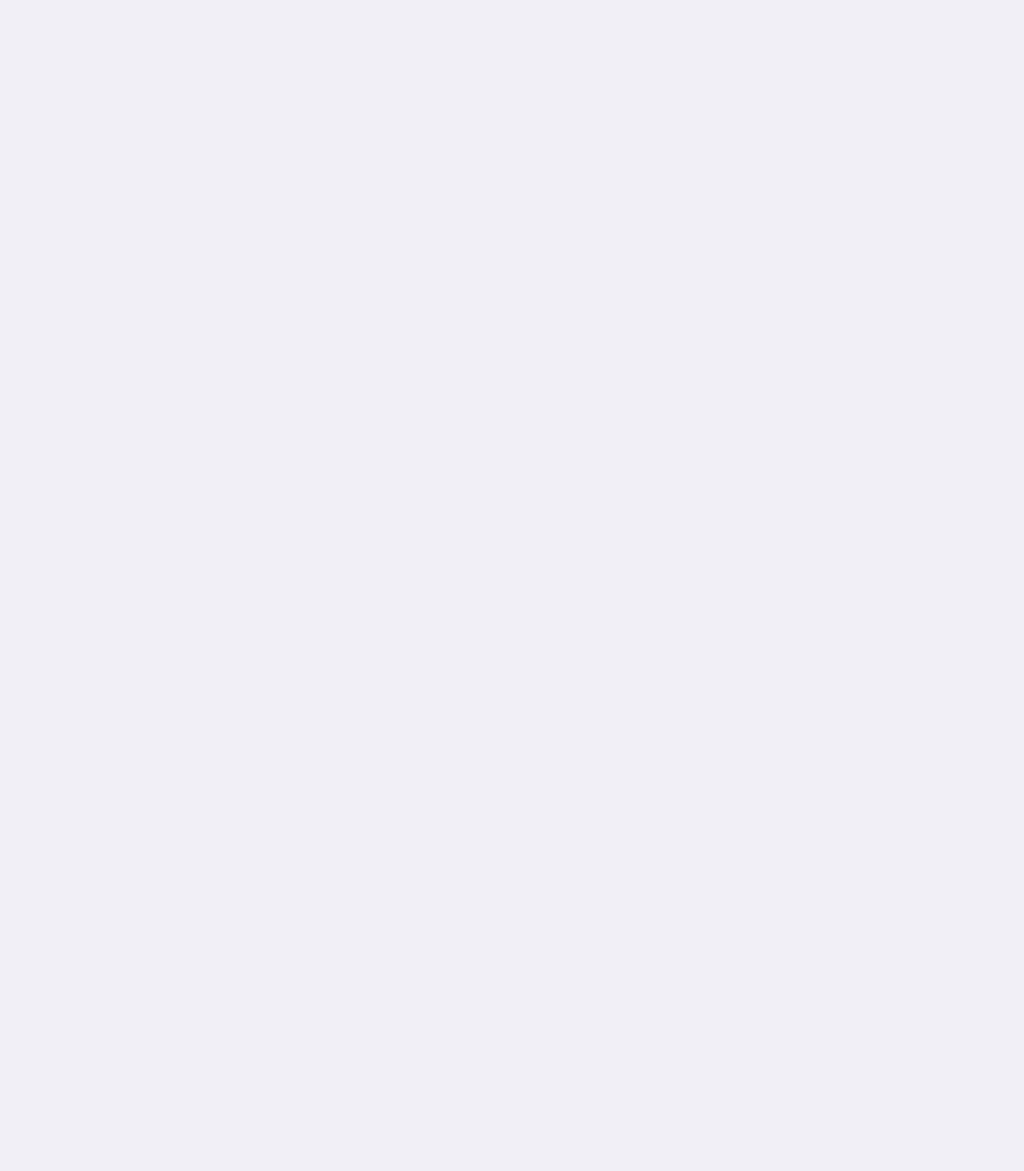
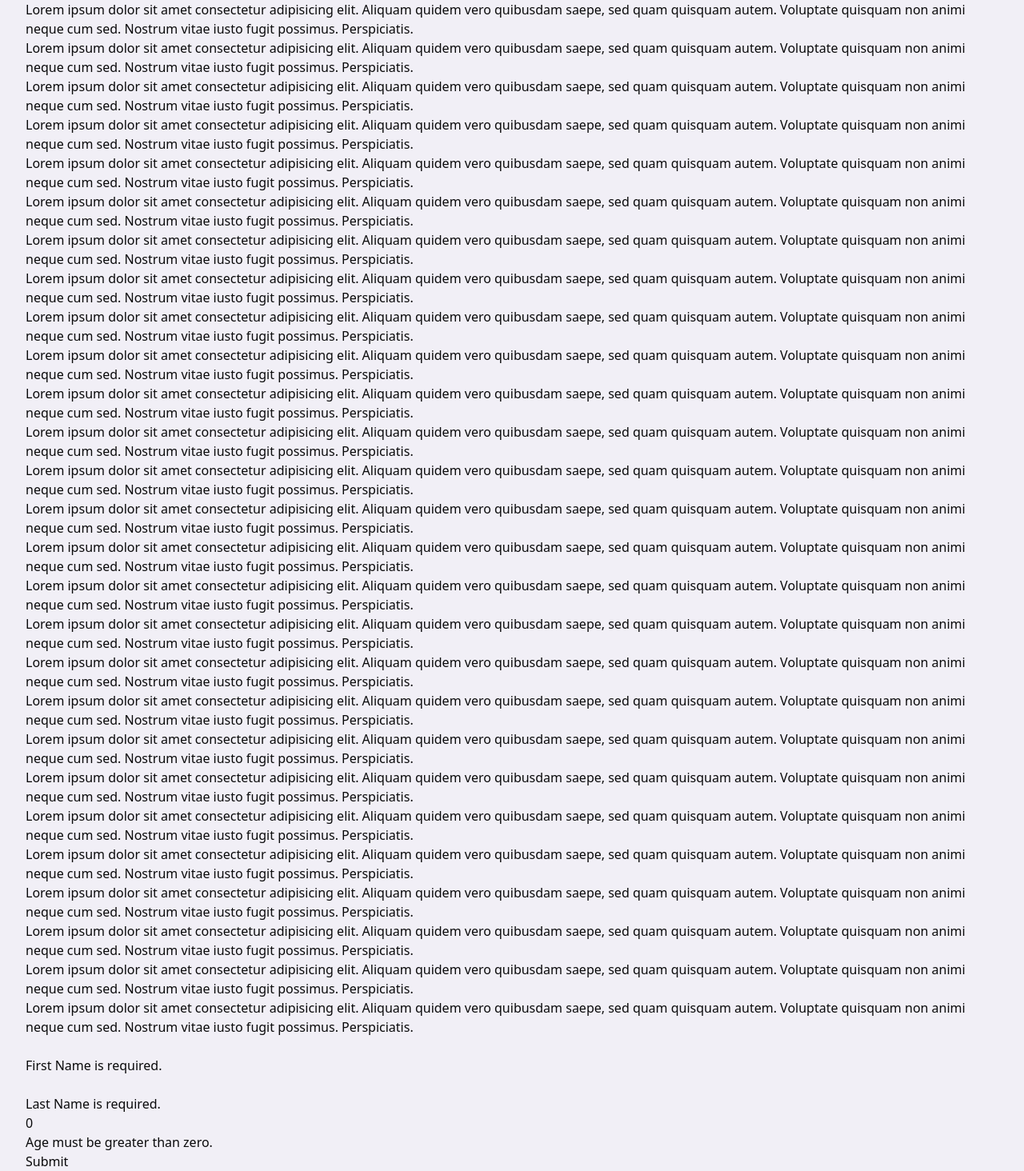
Before and after one commit to JamesonRGrieve-Instruction/2025-EXSM-3939-LEC-WI1, a Next.js app: page / in a window 1280 px wide. Shown: the part 1128-2592 px from the top of the page at 80% size. Before the commit the page ends 800 px from the top, so only its background shows below. Built offline with nearby package versions, Linux system fonts and the light colour scheme.

Commit message:
Updates;

```diff
--- a/src/app/page.tsx
+++ b/src/app/page.tsx
@@ -1,5 +1,5 @@
 'use client';
-import { JSX, useCallback, useState } from 'react';
+import { JSX, useCallback, useRef, useState } from 'react';
 import FormExample from '../components/stateful/FormExample';
 import HelloWorld from '../components/stateful/HelloWorld';
 
@@ -8,13 +8,20 @@ export default function Home(): JSX.Element {
   const handleToggleHelloWorld = useCallback(() => {
     setShowHelloWorld((old) => !old);
   }, [showHelloWorld]);
+  const toggleButton = useRef(null);
   return (
     <main>
-      <a href='#' onClick={handleToggleHelloWorld}>
+      <a href='#' ref={toggleButton} onClick={handleToggleHelloWorld}>
         Toggle Hello World
       </a>
+      {Array.from({ length: 50 }).map((_, index) => (
+        <p key={index}>
+          Lorem ipsum dolor sit amet consectetur adipisicing elit. Aliquam quidem vero quibusdam saepe, sed quam quisquam autem. Voluptate quisquam non animi neque cum sed. Nostrum
+          vitae iusto fugit possimus. Perspiciatis.
+        </p>
+      ))}
       {showHelloWorld && <HelloWorld firstName='Jane' lastName='Doe' middleName='Test' age='10' height='195cm' />}
-      <FormExample />
+      <FormExample scrollTo={toggleButton} />
     </main>
   );
 }
--- a/src/components/stateful/FormExample.tsx
+++ b/src/components/stateful/FormExample.tsx
@@ -1,12 +1,12 @@
 'use client';
 
-import { useEffect, useState } from 'react';
+import { ReactNode, RefObject, useEffect, useState } from 'react';
 
 type FormField = {
   value: string;
   validation: (value: string) => boolean;
 };
-export default function FormExample() {
+export default function FormExample({ scrollTo }: { scrollTo: RefObject<ReactNode> }) {
   const [formState, setFormState] = useState<{
     firstName: FormField;
     lastName: FormField;
@@ -35,7 +35,13 @@ export default function FormExample() {
   //   const [age, setAge] = useState<number>(0);
 
   return (
-    <form>
+    <form
+      onSubmit={(e) => {
+        e.preventDefault();
+        console.log('Submit!');
+        scrollTo.current?.scrollIntoView({ behavior: 'smooth' });
+      }}
+    >
       <input
         type='text'
         value={formState.firstName.value}
@@ -78,6 +84,7 @@ export default function FormExample() {
         }
       />
       {!formState.age.validation(formState.age.value) && <p>Age must be greater than zero.</p>}
+      <button type='submit'>Submit</button>
     </form>
   );
 }
```
